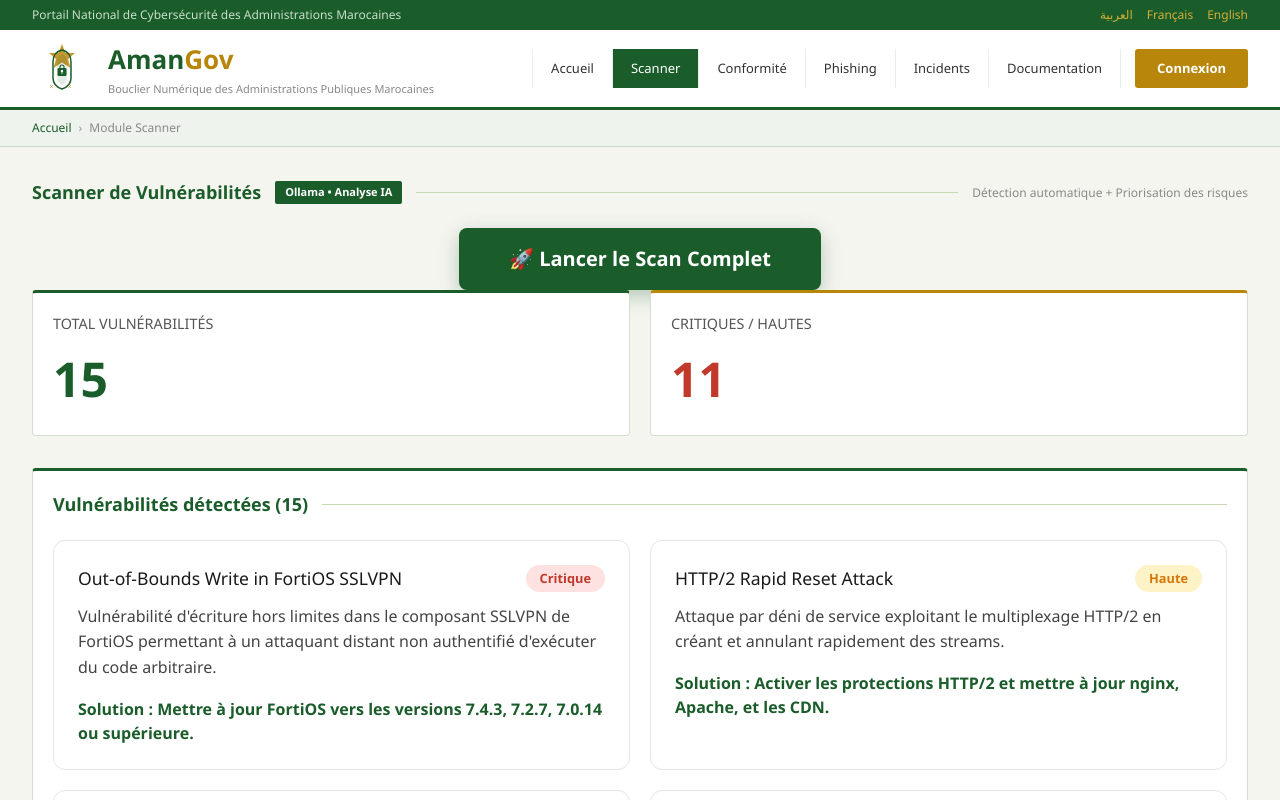
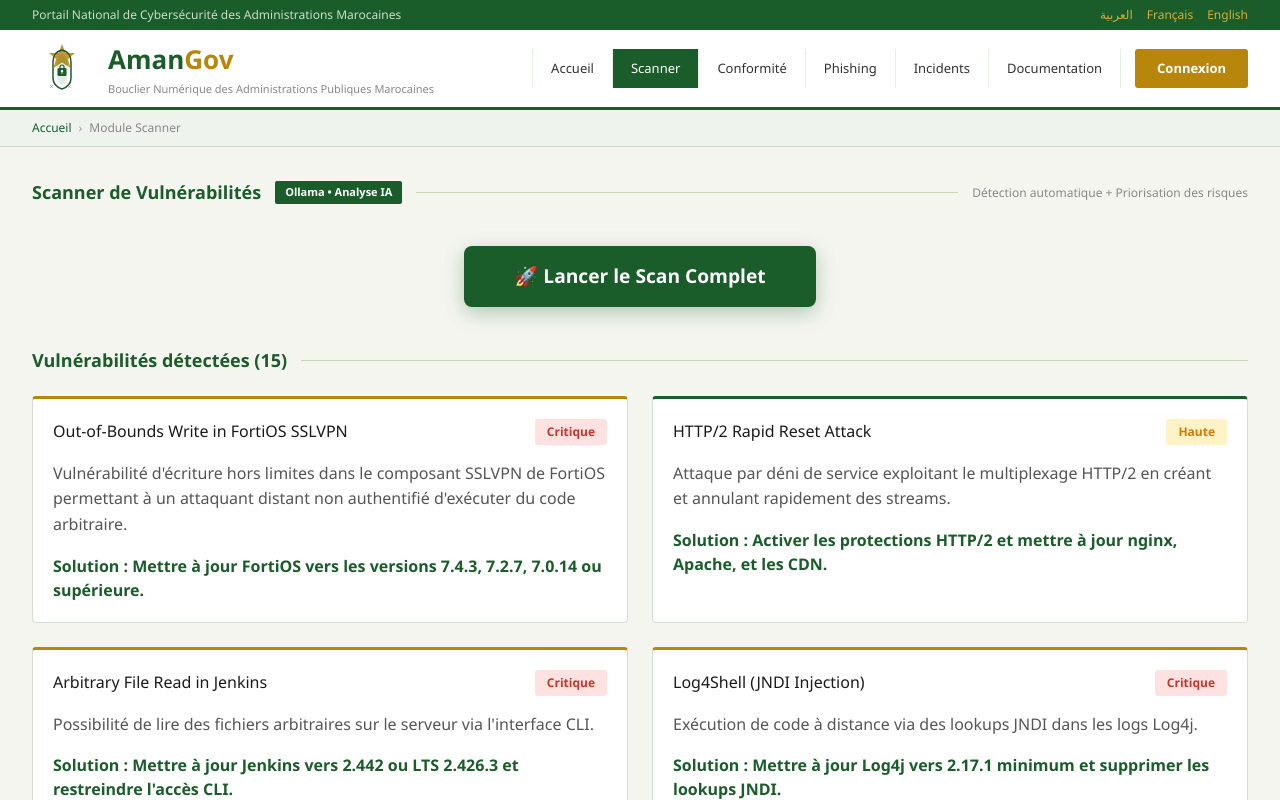
Before and after one commit to f3d4yn/AmanGov, a Next.js app: page /scanner in a window 1280 px wide. Both pictures are taken after a click on the button "🚀 Lancer le Scan Complet". Shown: the top 800 px of the page. Built offline with nearby package versions, Linux system fonts and the light colour scheme; no server answers.

Commit message:
feat: Amélioration Module Scanner - Bouton relance + design cohérent

```diff
--- a/app/scanner/page.tsx
+++ b/app/scanner/page.tsx
@@ -34,13 +34,13 @@
   };
 
   const lancerScan = async () => {
-    // Réinitialisation complète
+    // Réinitialisation complète pour nouveau scan
     setResults(null);
     setAnalyseIA(null);
     setLoading(true);
     setAnalyzing(false);
 
-    await new Promise(r => setTimeout(r, 2500));
+    await new Promise(resolve => setTimeout(resolve, 2500));
 
     const res = await fetch('/api/scan/results');
     const data = await res.json();
@@ -48,41 +48,44 @@
     setResults(data);
     setLoading(false);
 
-    // Lancer l'analyse IA
+    analyserAvecIA(data.vulnerabilities);
+  };
+
+  const analyserAvecIA = async (vulnerabilities: Vulnerability[]) => {
     setAnalyzing(true);
     try {
-      const aiRes = await fetch('/api/scan/analyze', {
+      const res = await fetch('/api/scan/analyze', {
         method: 'POST',
         headers: { 'Content-Type': 'application/json' },
-        body: JSON.stringify({ vulnerabilities: data.vulnerabilities })
+        body: JSON.stringify({ vulnerabilities })
       });
-      const aiData = await aiRes.json();
-      if (aiData.success) setAnalyseIA(aiData.analyseIA);
-    } catch (e) {
-      console.error(e);
+      const data = await res.json();
+      if (data.success) setAnalyseIA(data.analyseIA);
+    } catch (error) {
+      console.error(error);
+    } finally {
+      setAnalyzing(false);
     }
-    setAnalyzing(false);
   };
 
   return (
     <PageLayout title="Module Scanner" currentPath="/scanner">
       <div style={{ padding: "32px" }}>
-
         <SectionHeader
           title="Scanner de Vulnérabilités"
           badge="Ollama • Analyse IA"
           note="Détection automatique + Priorisation des risques"
         />
 
-        <div className="flex justify-center my-12">
+        <div style={{ textAlign: 'center', margin: '40px 0' }}>
           <button
             onClick={lancerScan}
             disabled={loading}
             style={{
-              background: loading ? "#4b5563" : "#1a5c2a",
+              background: loading ? "#666" : "#1a5c2a",
               color: "white",
               padding: "16px 50px",
-              fontSize: "1.25rem",
+              fontSize: "1.2rem",
               fontWeight: "600",
               borderRadius: "8px",
               border: "none",
@@ -94,57 +97,48 @@
           </button>
         </div>
 
-        {loading && <LoadingSpinner text="Scan en cours..." />}
+        {loading && <LoadingSpinner text="Analyse des systèmes en cours..." />}
 
         {results && (
-          <>
-            <div style={{ display: "grid", gridTemplateColumns: "1fr 1fr", gap: "20px", marginBottom: "32px" }}>
-              <Card topColor="green">
-                <p style={{margin:0, fontSize:"0.9rem", color:"#555"}}>TOTAL VULNÉRABILITÉS</p>
-                <p style={{fontSize:"3rem", fontWeight:700, color:"#1a5c2a", margin:"8px 0 0"}}>{results.total}</p>
-              </Card>
-              <Card topColor="gold">
-                <p style={{margin:0, fontSize:"0.9rem", color:"#555"}}>CRITIQUES / HAUTES</p>
-                <p style={{fontSize:"3rem", fontWeight:700, color:"#c0392b", margin:"8px 0 0"}}>
-                  {results.vulnerabilities.filter((v: any) => ["Critique","Haute"].includes(v.severity)).length}
+          <div>
+            <SectionHeader title={`Vulnérabilités détectées (${results.total})`} />
+
+            <div style={{ display: 'grid', gridTemplateColumns: 'repeat(auto-fit, minmax(460px, 1fr))', gap: '24px' }}>
+              {results.vulnerabilities.map((vuln: Vulnerability) => {
+                const color = severityColor(vuln.severity);
+                return (
+                  <Card key={vuln.id} topColor={vuln.severity === 'Critique' ? 'gold' : 'green'}>
+                    <div style={{ display: 'flex', justifyContent: 'space-between', marginBottom: '16px' }}>
+                      <h3 style={{ margin: 0, fontSize: '16px' }}>{vuln.nom}</h3>
+                      <span style={{
+                        padding: '4px 12px',
+                        borderRadius: '3px',
+                        fontSize: '12px',
+                        fontWeight: 'bold',
+                        background: color.bg,
+                        color: color.text
+                      }}>
+                        {vuln.severity}
+                      </span>
+                    </div>
+                    <p style={{ color: '#555', lineHeight: '1.6' }}>{vuln.description}</p>
+                    <p style={{ marginTop: '16px', color: '#1a5c2a', fontWeight: '600' }}>
+                      Solution : {vuln.solution}
                     </p>
                   </Card>
-            </div>
-
-            <Card topColor="green">
-              <SectionHeader title={`Vulnérabilités détectées (${results.total})`} />
-              <div style={{display:"grid", gridTemplateColumns:"repeat(auto-fit, minmax(520px, 1fr))", gap:"20px"}}>
-                {results.vulnerabilities.map((v: Vulnerability) => {
-                  const color = severityColor(v.severity);
-                  return (
-                    <div key={v.id} style={{background:"#fff", border:"1px solid #e5e5e5", borderRadius:"12px", padding:"24px"}}>
-                      <div style={{display:"flex", justifyContent:"space-between", alignItems:"start", marginBottom:"12px"}}>
-                        <h3 style={{margin:0, fontSize:"1.1rem"}}>{v.nom}</h3>
-                        <span style={{padding:"4px 14px", borderRadius:"9999px", background:color.bg, color:color.text, fontSize:"0.8rem", fontWeight:600}}>
-                          {v.severity}
-                        </span>
-                      </div>
-                      <p style={{color:"#444", lineHeight:1.6}}>{v.description}</p>
-                      <p style={{marginTop:"16px", color:"#1a5c2a", fontWeight:600}}>
-                        Solution : {v.solution}
-                      </p>
-                    </div>
                 );
               })}
             </div>
-            </Card>
 
-            <Card topColor="gold">
+            {analyseIA && (
+              <Card topColor="gold" style={{ marginTop: '40px' }}>
                 <SectionHeader title="🤖 Analyse IA & Plan de Correction" />
-              {analyzing ? (
-                <LoadingSpinner text="Ollama analyse les vulnérabilités..." />
-              ) : analyseIA ? (
-                <div style={{lineHeight:1.7, color:"#333", whiteSpace:"pre-wrap"}}>
+                <div style={{ padding: '20px', background: '#f8f9f8', borderRadius: '4px', whiteSpace: 'pre-wrap' }}>
                   {analyseIA.analyse}
                 </div>
-              ) : null}
               </Card>
-          </>
+            )}
+          </div>
         )}
       </div>
     </PageLayout>
```
Lines whose indentation alone changed are shown as unchanged.
